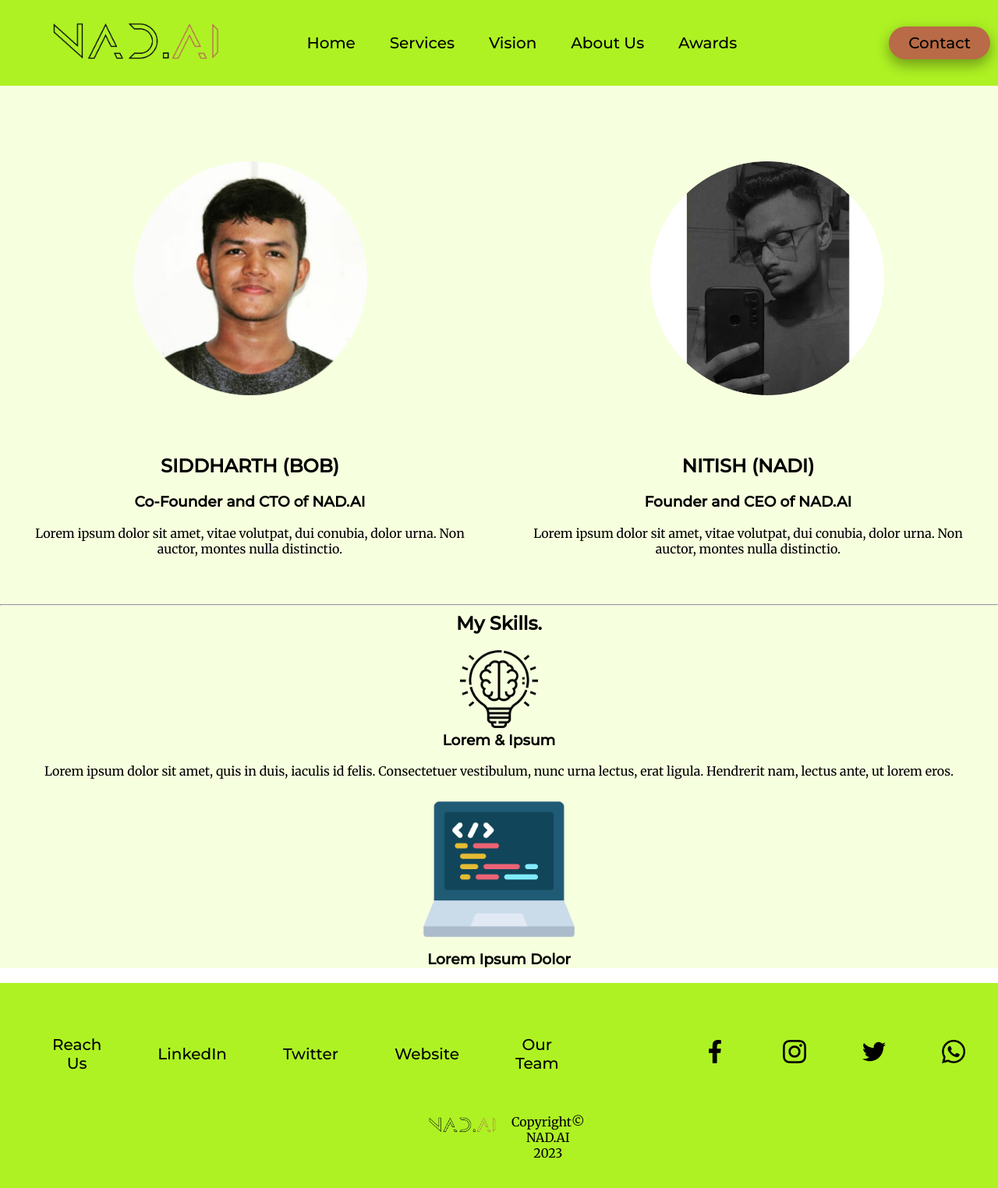
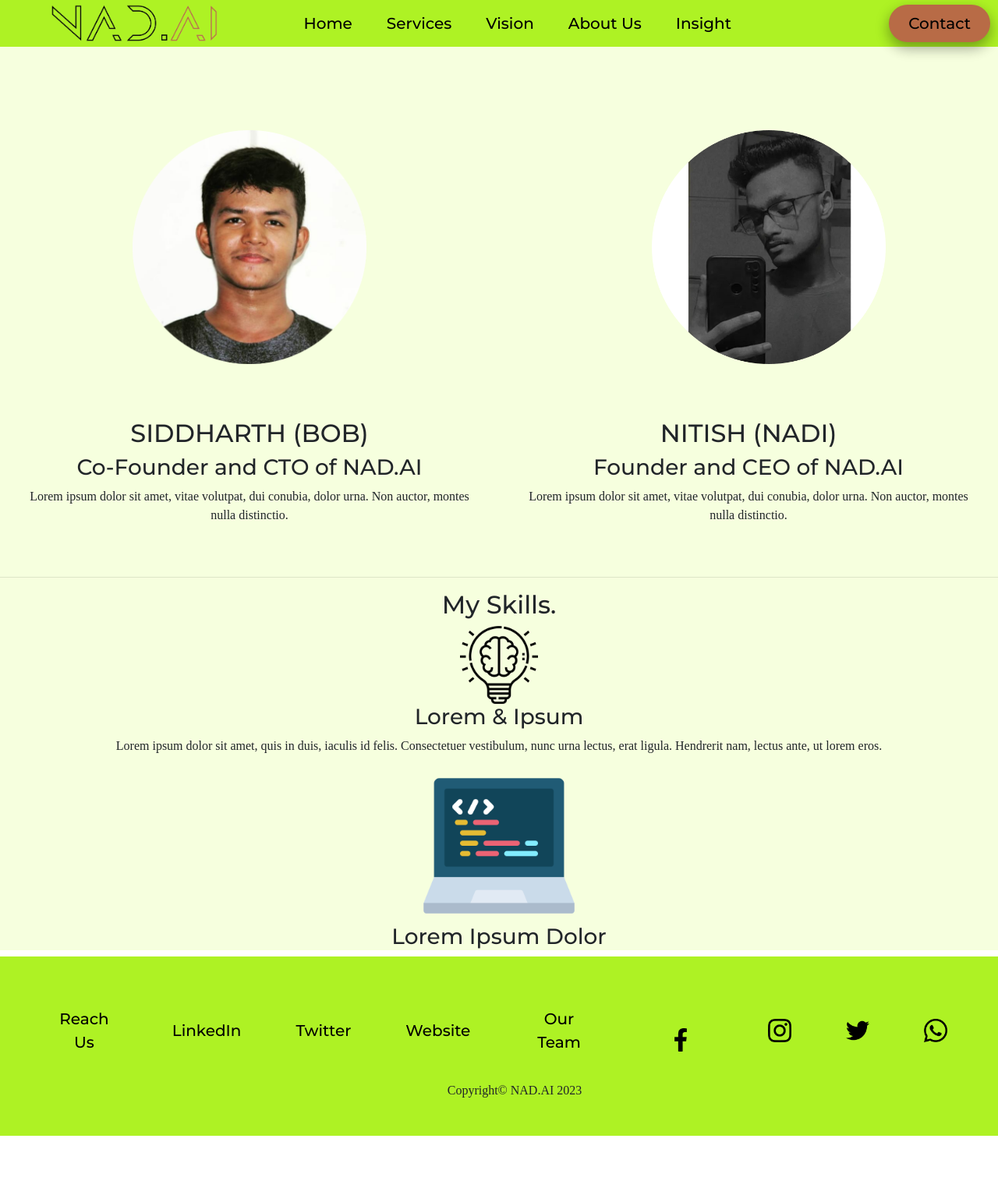
Before and after one commit to bobthesiddharth/NAD.AI, a website: page about.html in a window 1280 px wide. Shown: the whole page at 78% size. After the commit the page ends 1457 px from the top, so only its background shows below. Drawn offline with nearby package versions, Linux system fonts and the light colour scheme.

Commit message:
Update about.html

```diff
--- a/about.html
+++ b/about.html
@@ -1,19 +1,65 @@
 <!DOCTYPE html>
 <html lang="en">
   <head>
-    <meta charset="UTF-8">
-    <meta http-equiv="X-UA-Compatible" content="IE=edge">
-    <meta name="viewport" content="width=device-width, initial-scale=1.0">
+    <meta charset="UTF-8" />
+    <meta http-equiv="X-UA-Compatible" content="IE=edge" />
+    <meta name="viewport" content="width=device-width, initial-scale=1.0" />
     <title>NAD.AI</title>
-    <link rel="icon" href="nadfavicon.ico">
-    <link rel="stylesheet" href="about.css">
-    <link rel="preconnect" href="https://fonts.googleapis.com">
-    <link rel="preconnect" href="https://fonts.gstatic.com" crossorigin>
-    <link rel="preconnect" href="https://fonts.googleapis.com">
-    <link rel="preconnect" href="https://fonts.gstatic.com" crossorigin>
-    <link href="https://fonts.googleapis.com/css2?family=Montserrat&family=Rubik&display=swap" rel="stylesheet">
-    <link href="https://fonts.googleapis.com/css2?family=Merriweather&family=Montserrat&family=Sacramento&display=swap" rel="stylesheet">
 
+    <!-- Google Fonts -->
+    <link rel="preconnect" href="https://fonts.googleapis.com" />
+    <link rel="preconnect" href="https://fonts.gstatic.com" crossorigin />
+    <link
+      href="https://fonts.googleapis.com/css2?family=Montserrat:wght@600;700&family=Ubuntu&display=swap"
+      rel="stylesheet"
+    />
+    <!-- CSS Stylesheets -->
+    <link
+      rel="stylesheet"
+      href="https://cdn.jsdelivr.net/npm/bootstrap@4.0.0/dist/css/bootstrap.min.css"
+      integrity="sha384-Gn5384xqQ1aoWXA+058RXPxPg6fy4IWvTNh0E263XmFcJlSAwiGgFAW/dAiS6JXm"
+      crossorigin="anonymous"
+    />
+    <link rel="stylesheet" href="css/stylesboot.css" />
+    <link rel="stylesheet" href="about.css" />
+
+    <!-- fontawesome -->
+    <script
+      src="https://kit.fontawesome.com/7e629761fe.js"
+      crossorigin="anonymous"
+    ></script>
+
+    <!-- Bootstrap -->
+    <script
+      src="https://code.jquery.com/jquery-3.2.1.slim.min.js"
+      integrity="sha384-KJ3o2DKtIkvYIK3UENzmM7KCkRr/rE9/Qpg6aAZGJwFDMVNA/GpGFF93hXpG5KkN"
+      crossorigin="anonymous"
+    ></script>
+    <script
+      src="https://cdn.jsdelivr.net/npm/popper.js@1.12.9/dist/umd/popper.min.js"
+      integrity="sha384-ApNbgh9B+Y1QKtv3Rn7W3mgPxhU9K/ScQsAP7hUibX39j7fakFPskvXusvfa0b4Q"
+      crossorigin="anonymous"
+    ></script>
+    <script
+      src="https://cdn.jsdelivr.net/npm/bootstrap@4.0.0/dist/js/bootstrap.min.js"
+      integrity="sha384-JZR6Spejh4U02d8jOt6vLEHfe/JQGiRRSQQxSfFWpi1MquVdAyjUar5+76PVCmYl"
+      crossorigin="anonymous"
+    ></script>
+
+    <!-- <link rel="icon" href="nadfavicon.ico" />
+    <link rel="stylesheet" href="about.css" />
+    <link rel="preconnect" href="https://fonts.googleapis.com" />
+    <link rel="preconnect" href="https://fonts.gstatic.com" crossorigin />
+    <link rel="preconnect" href="https://fonts.googleapis.com" />
+    <link rel="preconnect" href="https://fonts.gstatic.com" crossorigin />
+    <link
+      href="https://fonts.googleapis.com/css2?family=Montserrat&family=Rubik&display=swap"
+      rel="stylesheet"
+    />
+    <link
+      href="https://fonts.googleapis.com/css2?family=Merriweather&family=Montserrat&family=Sacramento&display=swap"
+      rel="stylesheet"
+    /> -->
   </head>
   <body>
     <header>
@@ -21,12 +67,20 @@
         <ul class="nav_links">
           <table>
             <tr>
-              <td><li><a href="index.html"><img src="logobrown.png" alt="logo" height="50px"></a></li></td>
-              <td><li><a href="index.html">Home</a></li>
+              <td>
+                <li>
+                  <a href="index.html"
+                    ><img src="logobrown.png" alt="logo" height="50px"
+                  /></a>
+                </li>
+              </td>
+              <td>
+                <li><a href="index.html">Home</a></li>
                 <li><a href="services.html">Services</a></li>
-                <li><a href="#">Vision</a></li>
+                <li><a href="vison.html">Vision</a></li>
                 <li><a href="about.html">About Us</a></li>
-                <li><a href="#">Awards</a></li></td>
+                <li><a href="insights.html">Insight</a></li>
+              </td>
               <td></td>
             </tr>
           </table>
@@ -39,63 +93,116 @@
       <div class="profile">
         <table>
           <tr>
-                  <br>
-                  <br>
-                  <br>
+            <br />
+            <br />
+            <br />
             <td>
-                        <img src="bobpic.png" alt="" height="300px">
+              <img src="bobpic.png" alt="" height="300px" />
             </td>
             <td>
               &nbsp&nbsp&nbsp&nbsp&nbsp&nbsp&nbsp&nbsp&nbsp&nbsp&nbsp&nbsp
-                      <img src="nadipic.png" alt="" height="300px">
+              <img src="nadipic.png" alt="" height="300px" />
             </td>
           </tr>
           <tr>
             <td>
               <h2>SIDDHARTH (BOB)</h2>
               <h3>Co-Founder and CTO of NAD.AI</h3>
-                    <p>Lorem ipsum dolor sit amet, vitae volutpat, dui conubia, dolor urna. Non auctor, montes nulla distinctio.</p>
+              <p>
+                Lorem ipsum dolor sit amet, vitae volutpat, dui conubia, dolor
+                urna. Non auctor, montes nulla distinctio.
+              </p>
             </td>
             <td>
-                    <h2>NITISH (NADI) </h2>
+              <h2>NITISH (NADI)</h2>
               <h3>Founder and CEO of NAD.AI</h3>
-                    <p>Lorem ipsum dolor sit amet, vitae volutpat, dui conubia, dolor urna. Non auctor, montes nulla distinctio.</p>
+              <p>
+                Lorem ipsum dolor sit amet, vitae volutpat, dui conubia, dolor
+                urna. Non auctor, montes nulla distinctio.
+              </p>
             </td>
           </tr>
-
         </table>
-          </td>
       </div>
-        <hr>
+      <hr />
       <div class="skills">
         <h2>My Skills.</h2>
         <div class="skill-row">
-            <img class="" src="creative-thinking.png" alt="image" height="100px">
+          <img
+            class=""
+            src="creative-thinking.png"
+            alt="image"
+            height="100px"
+          />
           <h3>Lorem & Ipsum</h3>
-            <p>Lorem ipsum dolor sit amet, quis in duis, iaculis id felis. Consectetuer vestibulum, nunc urna lectus, erat ligula. Hendrerit nam, lectus ante, ut lorem eros.</p>
+          <p>
+            Lorem ipsum dolor sit amet, quis in duis, iaculis id felis.
+            Consectetuer vestibulum, nunc urna lectus, erat ligula. Hendrerit
+            nam, lectus ante, ut lorem eros.
+          </p>
         </div>
         <div class="skill-row">
-            <img class="" src="programming.png" alt="image" height="200px">
+          <img class="" src="programming.png" alt="image" height="200px" />
           <h3>Lorem Ipsum Dolor</h3>
         </div>
       </div>
     </div>
+
     <div class="bottom-container">
-      <table >
+      <table>
         <tr class="foot">
-          <td><a class="btn" href="mailto:inertia.icse@gmail.com">Reach Us</a></td>
-          <td><a class="footer-link" href="https://www.linkedin.com/in/siddharth-nayak-bob-9b1430197/">LinkedIn</a></td>
-          <td><a class="footer-link" href="https://twitter.com/SiddharthTheBob">Twitter</a></td>
-          <td><a class="footer-link" href="https://www.youtube.com/@siddharthflautist/about">Website</a></td>
-          <td><a class="footer-link" href="https://www.youtube.com/@siddharthflautist/about">Our Team</a></td>
+          <td>
+            <a class="footer-link" href="mailto:inertia.icse@gmail.com"
+              >Reach Us</a
+            >
+          </td>
+          <td>
+            <a
+              class="footer-link"
+              href="https://www.linkedin.com/in/siddharth-nayak-bob-9b1430197/"
+              >LinkedIn</a
+            >
+          </td>
+          <td>
+            <a class="footer-link" href="https://twitter.com/SiddharthTheBob"
+              >Twitter</a
+            >
+          </td>
+          <td>
+            <a
+              class="footer-link"
+              href="https://www.youtube.com/@siddharthflautist/about"
+              >Website</a
+            >
+          </td>
+          <td>
+            <a
+              class="footer-link"
+              href="https://www.youtube.com/@siddharthflautist/about"
+              >Our Team</a
+            >
+          </td>
 
-          <td>&nbsp&nbsp&nbsp&nbsp&nbsp&nbsp&nbsp&nbsp&nbsp&nbsp&nbsp&nbsp&nbsp&nbsp&nbsp&nbsp&nbsp&nbsp&nbsp&nbsp&nbsp&nbsp&nbsp&nbsp&nbsp&nbsp&nbsp&nbsp&nbsp&nbsp<a href="#" class="sos"><img src="f.png" alt="image" height="30px"></a></td>
-          <td><a href="#"><img src="insta.png" alt="image" height="30px"></a></td>
-          <td><a href="#"><img src="tweet.png" alt="image" height="30px"></a></td>
-          <td><a href="#"><img src="what.png" alt="image" height="30px"></a></td>
+          <td>
+            &nbsp&nbsp&nbsp&nbsp&nbsp&nbsp&nbsp&nbsp&nbsp&nbsp&nbsp&nbsp&nbsp&nbsp&nbsp
+            <a href="#" class="sos"
+              ><img src="f.png" alt="image" height="30px"
+            /></a>
+          </td>
+          <td>
+            <a href="#"><img src="insta.png" alt="image" height="30px" /></a>
+          </td>
+          <td>
+            <a href="#"><img src="tweet.png" alt="image" height="30px" /></a>
+          </td>
+          <td>
+            <a href="#"><img src="what.png" alt="image" height="30px" /></a>
+          </td>
         </tr>
       </table>
-      <a href="nad.ai.html"><img src="logobrown.png" alt="logo" height="20px" class="foot-logo"></a>
+      <a href="nad.ai.html"
+        ><img src="logobrown.png" alt="logo" height="20px" class="foot-logo"
+      /></a>
       <p class="copyright">Copyright© NAD.AI 2023</p>
     </div>
   </body>
```
Lines whose indentation alone changed are shown as unchanged.
